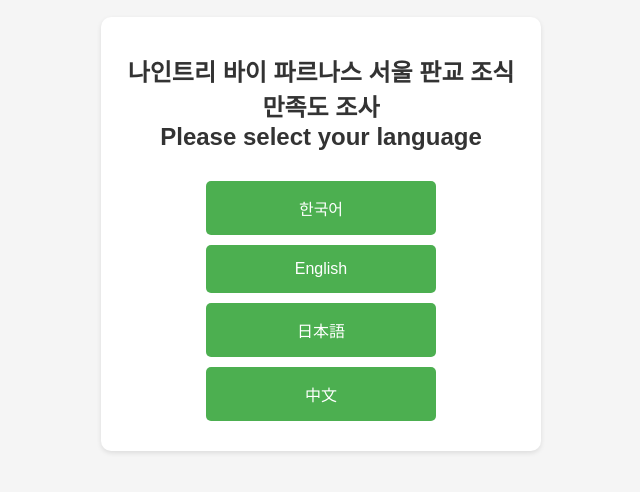
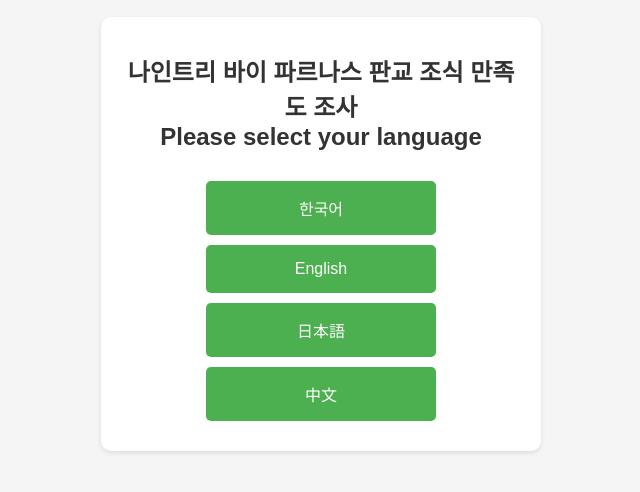
Before and after one commit to ntpelliott/ntpbfsur, a plain HTML site: page index.html in a window 1280 px wide. Shown: the part 166-658 px from the top of the page, without its empty margins (319-959 px from the left). Drawn offline with Linux system fonts and the light colour scheme.

Commit message:
Update index.html

```diff
--- a/index.html
+++ b/index.html
@@ -4,7 +4,7 @@
 <head>
     <meta charset="UTF-8">
     <meta name="viewport" content="width=device-width, initial-scale=1.0">
-    <title>나인트리 바이 파르나스 서울 판교 조식 만족도 조사</title>
+    <title>나인트리 바이 파르나스 판교 조식 만족도 조사</title>
     <style>
         body {
             font-family: Arial, sans-serif;
@@ -50,7 +50,7 @@
 </head>
 <body>
     <div class="container">
-        <h1>나인트리 바이 파르나스 서울 판교 조식 만족도 조사<br>Please select your language</h1>
+        <h1>나인트리 바이 파르나스 판교 조식 만족도 조사<br>Please select your language</h1>
         <a href="forms/korean.html" class="button">한국어</a>
         <a href="forms/english.html" class="button">English</a>
         <a href="forms/japanese.html" class="button">日本語</a>
```
